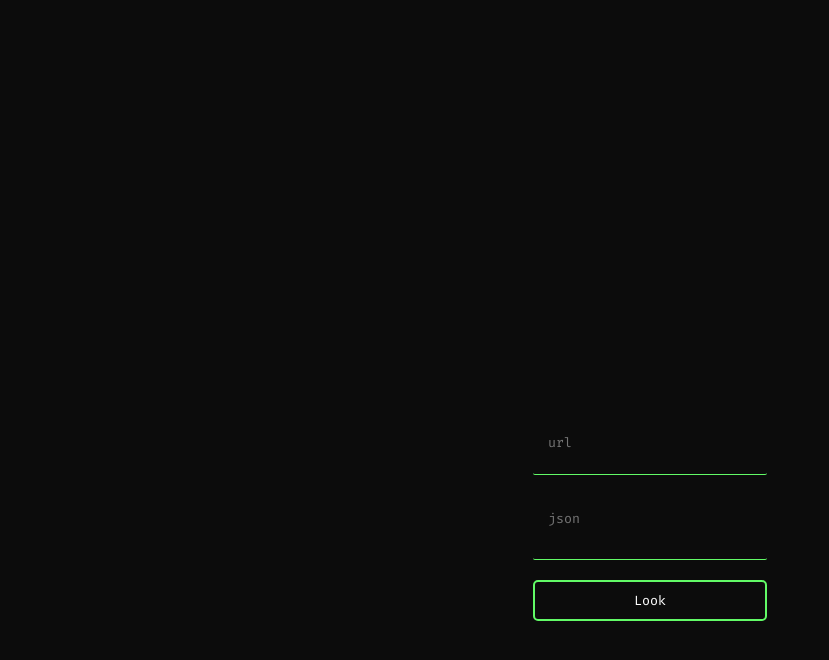
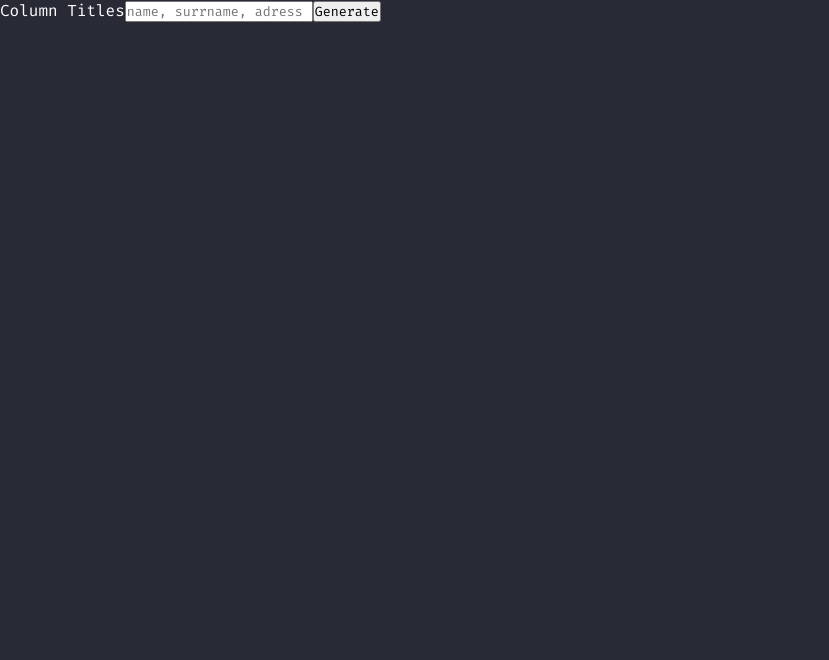
Before and after one commit to Fern-fun/tools.fern.fun, a React (Create React App) app in the folder frontend/: page / in a window 1280 px wide. Shown: the top 660 px of the page, without its empty margins (0-829 px from the left). Built offline with nearby package versions, Linux system fonts and the light colour scheme.

Commit message:
frontend: table generator

```diff
--- a/frontend/package.json
+++ b/frontend/package.json
@@ -7,6 +7,7 @@
     "@testing-library/react": "^13.4.0",
     "@testing-library/user-event": "^13.5.0",
     "react": "^18.2.0",
+    "react-code-blocks": "^0.0.9-0",
     "react-dom": "^18.2.0",
     "react-router-dom": "^6.4.2",
     "react-scripts": "5.0.1",
--- a/frontend/src/components/JsonViewer/JsonViewer.js
+++ b/frontend/src/components/JsonViewer/JsonViewer.js
@@ -1,7 +1,7 @@
 import React from "react";
 
 import "./JsonViewer.scss";
-import Modal from "./Modal/Modal";
+import Modal from "../Modal/Modal";
 
 const isString = (val) => {
   return typeof val === "string";
@@ -40,7 +40,8 @@ function createChildrenItem(key, value, children, type) {
     return (
       <div key={key}>
         <span>
-          <span className="">{}</span>{key}
+          <span className="">{}</span>
+          {key}
           {" { "}
           <span className="jv-Number">{Object.keys(value).length}</span>
           {" }"}
--- /dev/null
+++ b/frontend/src/components/TableGenerator/TableGenerator.js
@@ -0,0 +1,40 @@
+import React from "react";
+import { CodeBlock, dracula } from "react-code-blocks";
+
+function TableGenerator() {
+  const [titles, setTitles] = React.useState("");
+  const [table, setTable] = React.useState("");
+
+  const generateTable = () => {
+    let table = "<table>\n  <tr>\n";
+    if (titles.includes(",")) {
+      const args = titles.split(",");
+      args.forEach((item) => {
+        table += `      <th>${item.trim().replace(" ", "")}</th>\n`;
+      });
+      table += "    </tr>\n</table>";
+
+      navigator.clipboard.writeText(table);
+      setTable(table);
+    }
+  };
+
+  return (
+    <div>
+      <label>Column Titles</label>
+      <input
+        type="text"
+        placeholder="name, surrname, adress"
+        onChange={(e) => setTitles(e.target.value)}
+      />
+      <button onClick={generateTable}>Generate</button>
+      {table !== "" ? (
+        <>
+          <CodeBlock text={table} language={"html"} theme={dracula} codeBlock />
+        </>
+      ) : null}
+    </div>
+  );
+}
+
+export default TableGenerator;
--- a/frontend/src/page/Home/Home.js
+++ b/frontend/src/page/Home/Home.js
@@ -1,9 +1,11 @@
 import React from "react";
 import JsonViewer from "../../components/JsonViewer/JsonViewer";
+import TableGenerator from "../../components/TableGenerator/TableGenerator";
+
 function Home() {
   return (
     <div>
-      <JsonViewer />
+      <TableGenerator />
     </div>
   );
 }
--- a/frontend/src/styles/index.scss
+++ b/frontend/src/styles/index.scss
@@ -8,6 +8,6 @@
 }
 
 body {
-  background-color: #292929;
+  background-color: #282a36;
   color: white;
 }
```
Also changed, not shown: frontend/src/components/Modal/Modal.js (renamed from frontend/src/components/JsonViewer/Modal/Modal.js), frontend/src/components/Modal/Modal.scss (renamed from frontend/src/components/JsonViewer/Modal/Modal.scss).
